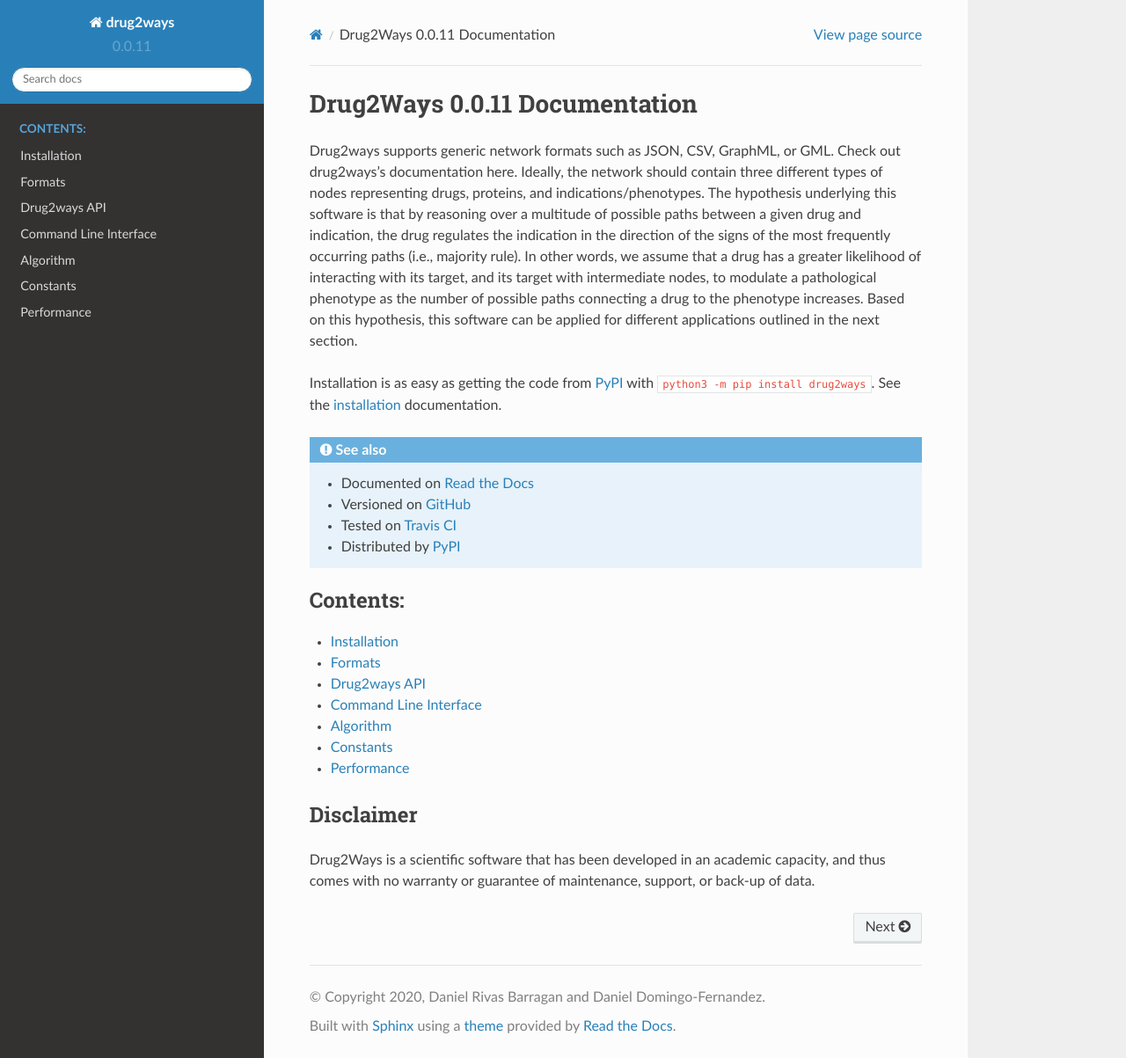
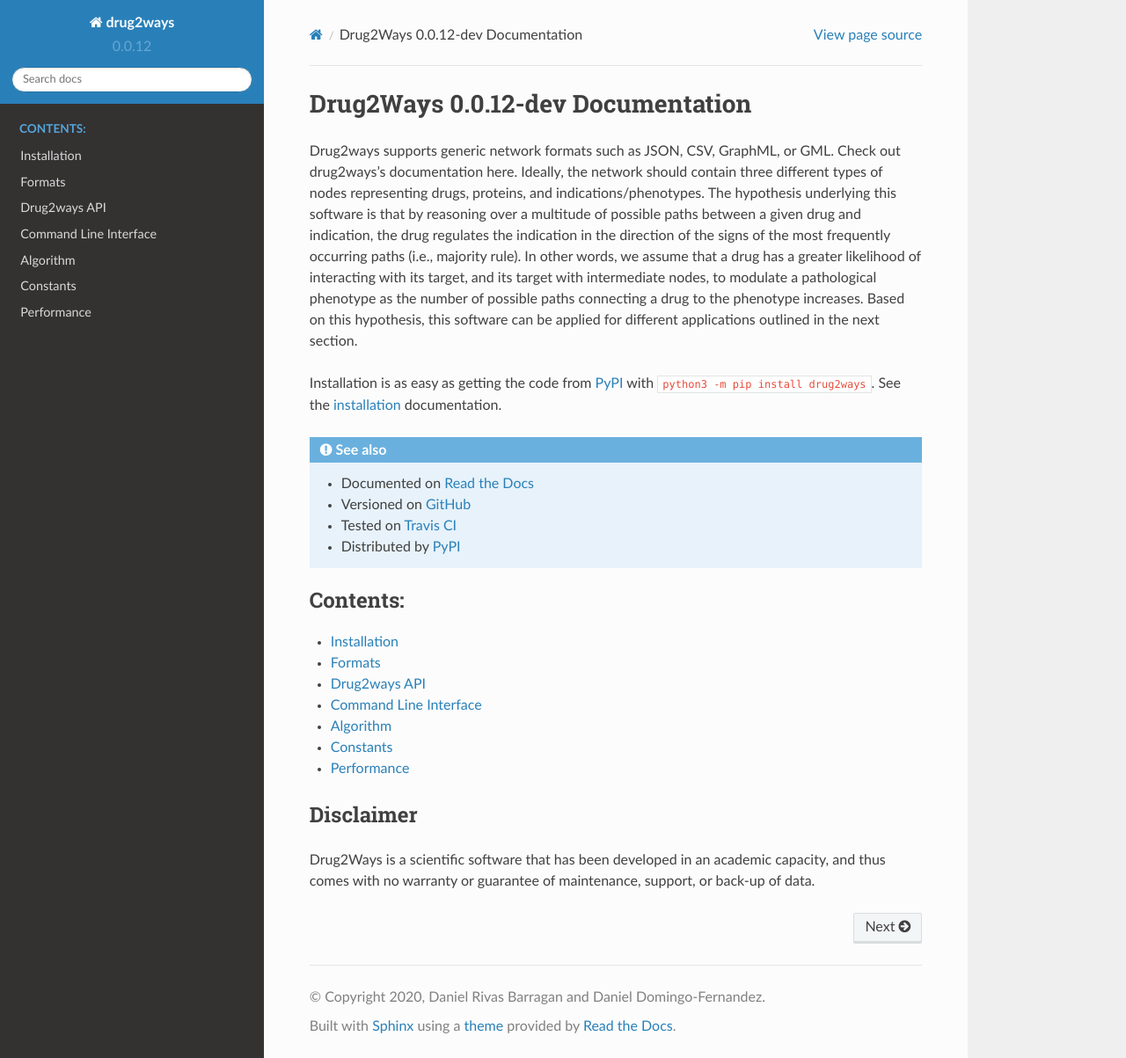
Before and after one commit to drug2ways/drug2ways, a Sphinx documentation site: the page built from docs/source/index.rst, in a window 1280 px wide and 1203 px high. Shown: the whole window at 88% size. Built offline with Sphinx 7.4.7 and the Read the Docs theme 2.0.0, drawn with Linux system fonts in a browser that asks for light colours.

Commit message:
Bump version: 0.0.11 → 0.0.12-dev

```diff
--- a/docs/source/conf.py
+++ b/docs/source/conf.py
@@ -21,7 +21,7 @@ project = 'drug2ways'
 copyright = '2020, Daniel Rivas Barragan and Daniel Domingo-Fernandez'
 author = 'Daniel Rivas Barragan and Daniel Domingo-Fernandez'
 
-release = '0.0.11'
+release = '0.0.12-dev'
 
 parsed_version = re.match(
     '(?P<major>\d+)\.(?P<minor>\d+)\.(?P<patch>\d+)(?:-(?P<release>[0-9A-Za-z-]+(?:\.[0-9A-Za-z-]+)*))?(?:\+(?P<build>[0-9A-Za-z-]+(?:\.[0-9A-Za-z-]+)*))?',
--- a/setup.cfg
+++ b/setup.cfg
@@ -3,7 +3,7 @@
 ##########################
 [metadata]
 name = drug2ways
-version = 0.0.11
+version = 0.0.12-dev
 description = Reasoning over polar paths in biological networks for drug discovery applications
 long_description = A Python package for reasoning over large-scale biological networks for drug discovery applications in bioinformatics
 
```
Also changed, not shown: .bumpversion.cfg.
